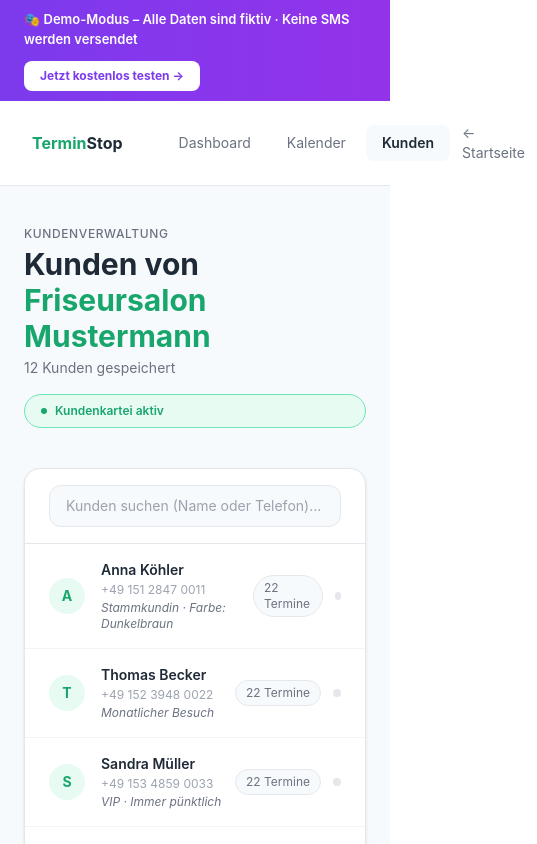
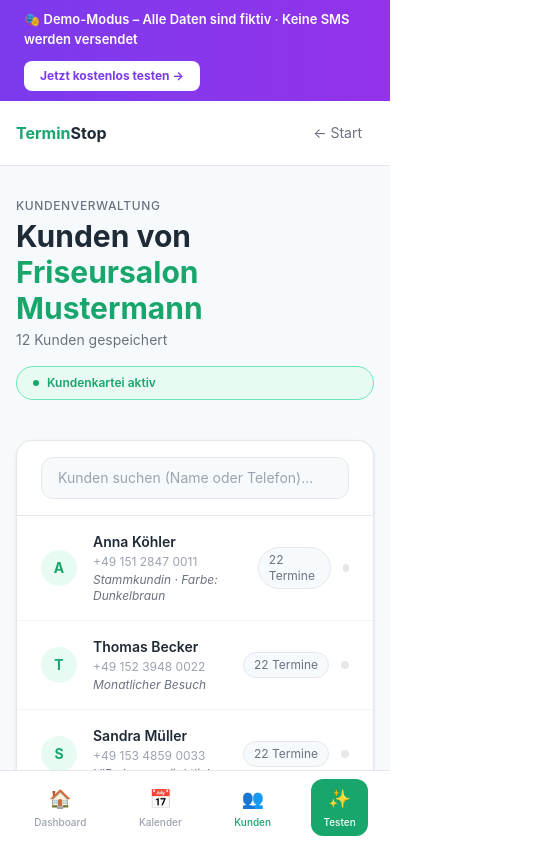
Before and after one commit to smartrecruit-dev/Terminstop, a Next.js app: page /demo/customers in a window 390 px wide. Shown: the top 844 px of the page, 537 px wide, since content can reach past the window. Built offline with nearby package versions, Linux system fonts and the light colour scheme.

Commit message:
fix: mobile nav auf allen Demo-Seiten + Landingpage Badge fix

```diff
--- a/app/demo/calendar/page.tsx
+++ b/app/demo/calendar/page.tsx
@@ -49,18 +49,18 @@ export default function DemoCalendarPage() {
   })
 
   return (
-    <div className="min-h-screen text-[#1F2A37]" style={{ fontFamily: "'Inter','Manrope',sans-serif", backgroundColor: "#F7FAFC" }}>
+    <div className="min-h-screen text-[#1F2A37] overflow-x-hidden" style={{ fontFamily: "'Inter','Manrope',sans-serif", backgroundColor: "#F7FAFC" }}>
 
       <DemoBanner />
 
       {/* NAV */}
-      <nav className="flex justify-between items-center px-8 md:px-12 py-4 border-b border-[#E5E7EB] bg-white sticky top-0 z-50">
-        <div className="flex items-center gap-8">
-          <span className="text-base font-bold mr-2">
+      <nav className="flex justify-between items-center px-4 md:px-12 py-4 border-b border-[#E5E7EB] bg-white sticky top-0 z-50">
+        <div className="flex items-center gap-4 md:gap-8">
+          <span className="text-base font-bold">
             <span className="text-[#18A66D]">Termin</span>
             <span className="text-[#1F2A37]">Stop</span>
           </span>
-          <div className="flex gap-1">
+          <div className="hidden md:flex gap-1">
             <a href="/demo" className="text-sm text-[#6B7280] hover:text-[#1F2A37] hover:bg-[#F7FAFC] px-4 py-2 rounded-lg transition">Dashboard</a>
             <a href="/demo/calendar" className="text-sm font-semibold text-[#1F2A37] bg-[#F7FAFC] px-4 py-2 rounded-lg">Kalender</a>
             <a href="/demo/customers" className="text-sm text-[#6B7280] hover:text-[#1F2A37] hover:bg-[#F7FAFC] px-4 py-2 rounded-lg transition">Kunden</a>
@@ -71,11 +71,29 @@ export default function DemoCalendarPage() {
             <span className="w-1.5 h-1.5 bg-[#18A66D] rounded-full animate-pulse" />
             Demo aktiv
           </div>
-          <a href="/" className="text-sm text-[#6B7280] hover:text-[#1F2A37] transition px-3 py-1.5 rounded-lg hover:bg-[#F7FAFC]">← Startseite</a>
+          <a href="/" className="text-sm text-[#6B7280] hover:text-[#1F2A37] transition px-3 py-1.5 rounded-lg hover:bg-[#F7FAFC]">← Start</a>
         </div>
       </nav>
 
-      <div className="max-w-6xl mx-auto px-6 md:px-10 py-10">
+      {/* MOBILE BOTTOM NAV */}
+      <div className="md:hidden fixed bottom-0 left-0 right-0 bg-white border-t border-[#E5E7EB] z-50 flex justify-around items-center px-2 py-2">
+        {[
+          { href: "/demo", label: "Dashboard", icon: "🏠" },
+          { href: "/demo/calendar", label: "Kalender", icon: "📅", active: true },
+          { href: "/demo/customers", label: "Kunden", icon: "👥" },
+        ].map((item) => (
+          <a key={item.href} href={item.href} className={`flex flex-col items-center gap-0.5 px-3 py-1.5 rounded-xl transition ${item.active ? "text-[#18A66D]" : "text-[#9CA3AF]"}`}>
+            <span className="text-lg">{item.icon}</span>
+            <span className="text-[10px] font-medium">{item.label}</span>
+          </a>
+        ))}
+        <a href="/lead" className="flex flex-col items-center gap-0.5 px-3 py-1.5 rounded-xl bg-[#18A66D] text-white">
+          <span className="text-lg">✨</span>
+          <span className="text-[10px] font-medium">Testen</span>
+        </a>
+      </div>
+
+      <div className="max-w-6xl mx-auto px-4 md:px-10 py-8 pb-24 md:pb-10">
 
         {/* HEADER */}
         <div className="flex flex-col md:flex-row md:items-end justify-between gap-6 mb-8">
--- a/app/demo/customers/page.tsx
+++ b/app/demo/customers/page.tsx
@@ -57,18 +57,18 @@ export default function DemoCustomersPage() {
     : []
 
   return (
-    <div className="min-h-screen text-[#1F2A37]" style={{ fontFamily: "'Inter','Manrope',sans-serif", backgroundColor: "#F7FAFC" }}>
+    <div className="min-h-screen text-[#1F2A37] overflow-x-hidden" style={{ fontFamily: "'Inter','Manrope',sans-serif", backgroundColor: "#F7FAFC" }}>
 
       <DemoBanner />
 
       {/* NAV */}
-      <nav className="flex justify-between items-center px-8 md:px-12 py-4 border-b border-[#E5E7EB] bg-white sticky top-0 z-50">
-        <div className="flex items-center gap-8">
-          <span className="text-base font-bold mr-2">
+      <nav className="flex justify-between items-center px-4 md:px-12 py-4 border-b border-[#E5E7EB] bg-white sticky top-0 z-50">
+        <div className="flex items-center gap-4 md:gap-8">
+          <span className="text-base font-bold">
             <span className="text-[#18A66D]">Termin</span>
             <span className="text-[#1F2A37]">Stop</span>
           </span>
-          <div className="flex gap-1">
+          <div className="hidden md:flex gap-1">
             <a href="/demo" className="text-sm text-[#6B7280] hover:text-[#1F2A37] hover:bg-[#F7FAFC] px-4 py-2 rounded-lg transition">Dashboard</a>
             <a href="/demo/calendar" className="text-sm text-[#6B7280] hover:text-[#1F2A37] hover:bg-[#F7FAFC] px-4 py-2 rounded-lg transition">Kalender</a>
             <a href="/demo/customers" className="text-sm font-semibold text-[#1F2A37] bg-[#F7FAFC] px-4 py-2 rounded-lg">Kunden</a>
@@ -79,11 +79,29 @@ export default function DemoCustomersPage() {
             <span className="w-1.5 h-1.5 bg-[#18A66D] rounded-full animate-pulse" />
             Demo aktiv
           </div>
-          <a href="/" className="text-sm text-[#6B7280] hover:text-[#1F2A37] transition px-3 py-1.5 rounded-lg hover:bg-[#F7FAFC]">← Startseite</a>
+          <a href="/" className="text-sm text-[#6B7280] hover:text-[#1F2A37] transition px-3 py-1.5 rounded-lg hover:bg-[#F7FAFC]">← Start</a>
         </div>
       </nav>
 
-      <div className="max-w-6xl mx-auto px-6 md:px-10 py-10">
+      {/* MOBILE BOTTOM NAV */}
+      <div className="md:hidden fixed bottom-0 left-0 right-0 bg-white border-t border-[#E5E7EB] z-50 flex justify-around items-center px-2 py-2">
+        {[
+          { href: "/demo", label: "Dashboard", icon: "🏠" },
+          { href: "/demo/calendar", label: "Kalender", icon: "📅" },
+          { href: "/demo/customers", label: "Kunden", icon: "👥", active: true },
+        ].map((item) => (
+          <a key={item.href} href={item.href} className={`flex flex-col items-center gap-0.5 px-3 py-1.5 rounded-xl transition ${item.active ? "text-[#18A66D]" : "text-[#9CA3AF]"}`}>
+            <span className="text-lg">{item.icon}</span>
+            <span className="text-[10px] font-medium">{item.label}</span>
+          </a>
+        ))}
+        <a href="/lead" className="flex flex-col items-center gap-0.5 px-3 py-1.5 rounded-xl bg-[#18A66D] text-white">
+          <span className="text-lg">✨</span>
+          <span className="text-[10px] font-medium">Testen</span>
+        </a>
+      </div>
+
+      <div className="max-w-6xl mx-auto px-4 md:px-10 py-8 pb-24 md:pb-10">
 
         {/* HEADER */}
         <div className="flex flex-col md:flex-row md:items-end justify-between gap-4 mb-10">
--- a/app/page.tsx
+++ b/app/page.tsx
@@ -109,6 +109,8 @@ export default function LandingPage() {
         .pulse-ring  { position:absolute; inset:0; border-radius:50%; background:rgba(24,166,109,.2); animation:pulse-ring 2.2s cubic-bezier(0,.2,.2,1) infinite; }
         .marquee-wrap { animation: marquee 32s linear infinite; }
         .word-slot { animation: wordIn 2.6s ease-in-out; }
+        .badge-pill { display:inline-flex; align-items:center; gap:8px; border:1px solid rgba(255,255,255,.1); border-radius:980px; padding:5px 14px; margin-bottom:32px; background:rgba(255,255,255,.04); max-width:100%; flex-wrap:wrap; }
+        @media(max-width:600px){ .badge-pill { font-size:11px; padding:5px 10px; } }
 
         /* Buttons */
         .btn-primary {
@@ -184,12 +186,12 @@ export default function LandingPage() {
             {/* LEFT */}
             <div>
               {/* badge */}
-              <div style={{ display:"inline-flex", alignItems:"center", gap:8, border:"1px solid rgba(255,255,255,.1)", borderRadius:980, padding:"5px 14px", marginBottom:32, background:"rgba(255,255,255,.04)" }}>
-                <span style={{ position:"relative", display:"flex", width:7, height:7 }}>
+              <div className="badge-pill">
+                <span style={{ position:"relative", display:"flex", width:7, height:7, flexShrink:0 }}>
                   <span className="pulse-ring" />
                   <span style={{ position:"relative", display:"inline-flex", borderRadius:"50%", width:7, height:7, background:"#18A66D" }} />
                 </span>
-                <span style={{ fontSize:12, color:"rgba(255,255,255,.45)", fontWeight:600, letterSpacing:.2 }}>
+                <span style={{ fontSize:12, color:"rgba(255,255,255,.45)", fontWeight:600, letterSpacing:.2, whiteSpace:"nowrap" }}>
                   SMS-Erinnerungen für Ihren&nbsp;
                   <span style={{ color:"#18A66D", fontWeight:800 }} key={heroWord} className="word-slot">{words[heroWord]}</span>
                 </span>
```
